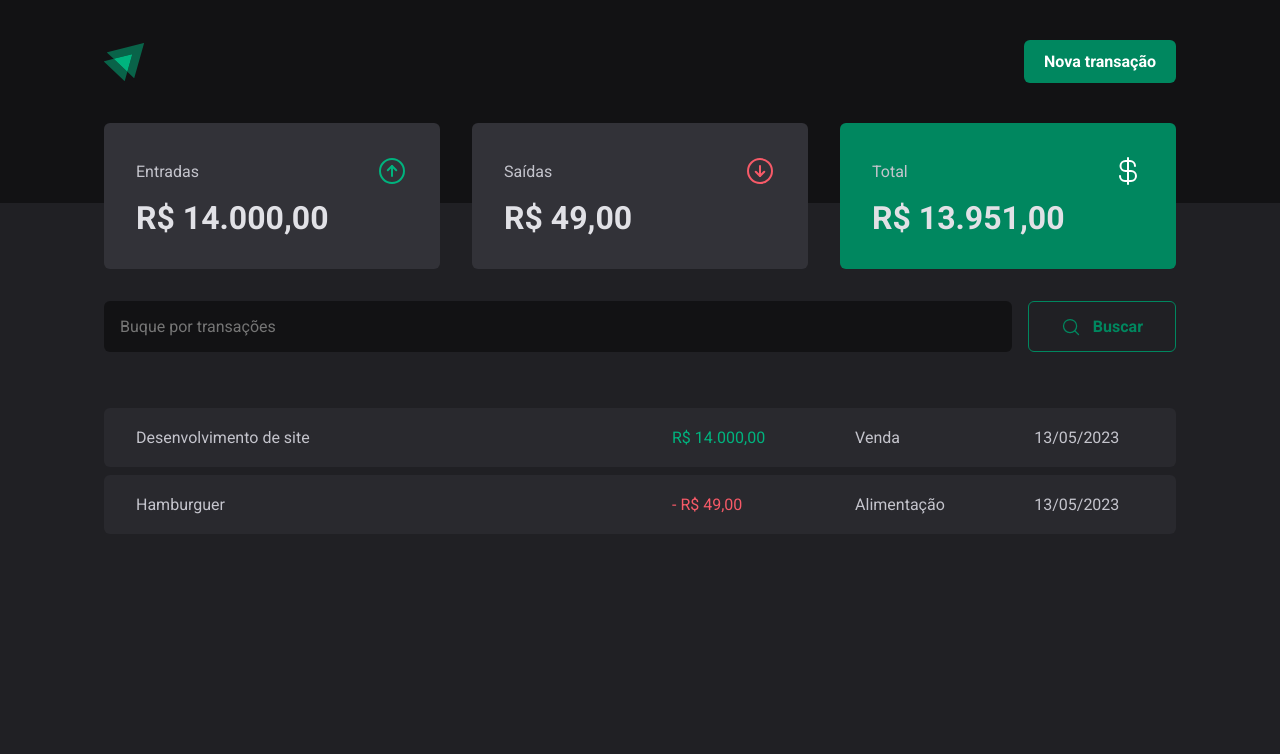
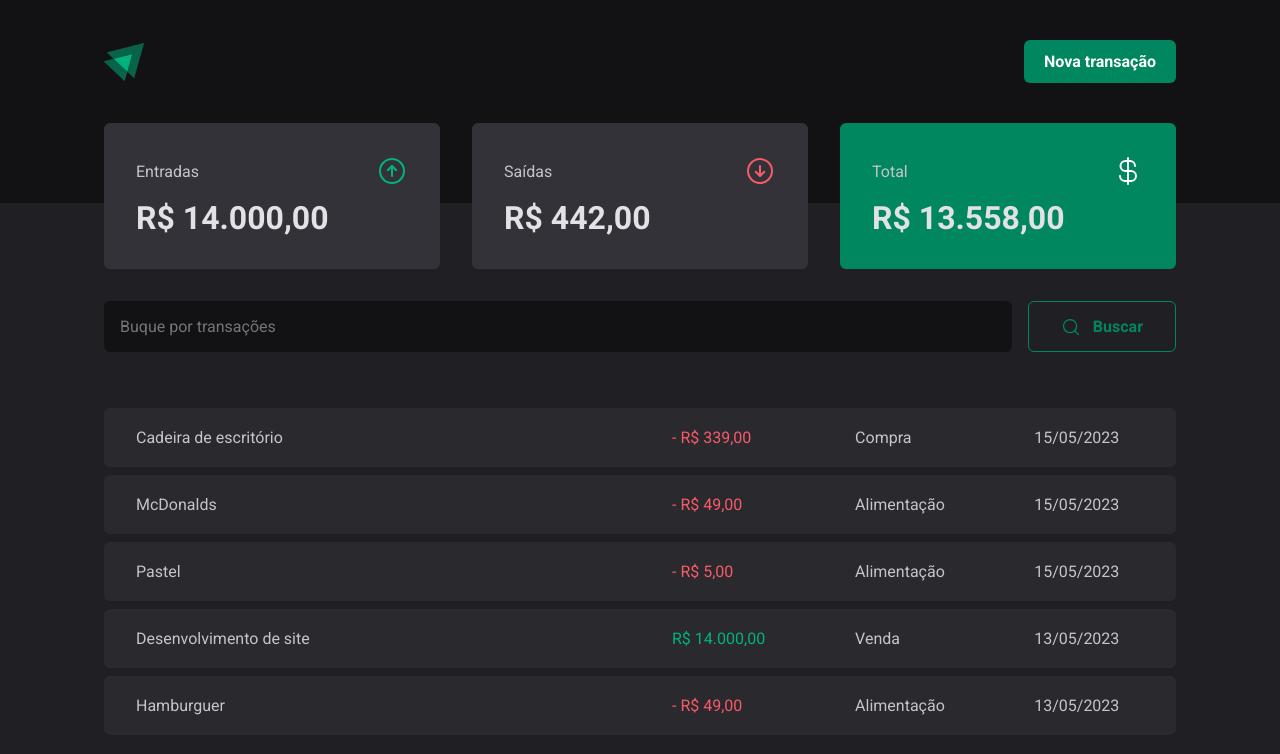
Before and after one commit to andersonwea/dt-money, a React (Vite) app: page / in a window 1280 px wide. Shown: the top 754 px of the page. Built offline with nearby package versions, Linux system fonts and the light colour scheme; data requests are answered from the project's data file.

Commit message:
Conexão com a API - Criando nova transação

```diff
--- a/server.json
+++ b/server.json
@@ -15,6 +15,30 @@
       "category": "Alimentação",
       "price": 49,
       "createdAt": "2023-05-13T16:30:05.661Z"
+    },
+    {
+      "description": "Pastel",
+      "price": 5,
+      "category": "Alimentação",
+      "type": "outcome",
+      "createdAt": "2023-05-15T21:03:16.488Z",
+      "id": 3
+    },
+    {
+      "description": "McDonalds",
+      "price": 49,
+      "category": "Alimentação",
+      "type": "outcome",
+      "createdAt": "2023-05-15T21:22:14.082Z",
+      "id": 4
+    },
+    {
+      "description": "Cadeira de escritório",
+      "price": 339,
+      "category": "Compra",
+      "type": "outcome",
+      "createdAt": "2023-05-15T21:37:01.862Z",
+      "id": 5
     }
   ]
 }
--- a/src/components/Header/NewTransactionModal/index.tsx
+++ b/src/components/Header/NewTransactionModal/index.tsx
@@ -11,28 +11,34 @@ import { ArrowCircleDown, ArrowCircleUp, X } from 'phosphor-react'
 
 import { Controller, useForm } from 'react-hook-form'
 import * as z from 'zod'
+import { useContext } from 'react'
+import { TransactionsContext } from '../../../contexts/TransactionsContext'
 
 const newFormTransactionSchemma = z.object({
   description: z.string(),
   price: z.number(),
   category: z.string(),
   type: z.enum(['income', 'outcome']),
+  createdAt: z.date(),
 })
 
-type NewFormTransactionForm = z.infer<typeof newFormTransactionSchemma>
+type NewTransactionFormInputs = z.infer<typeof newFormTransactionSchemma>
 
 export function NewTransactionModal() {
   const {
+    reset,
     control,
     register,
     handleSubmit,
     formState: { isSubmitting },
-  } = useForm<NewFormTransactionForm>()
+  } = useForm<NewTransactionFormInputs>()
 
-  async function handleNewFormTransaction(data: NewFormTransactionForm) {
-    await new Promise((resolve) => setInterval(resolve, 2000))
+  const { createTransaction } = useContext(TransactionsContext)
 
-    console.log(data)
+  async function handleNewFormTransaction(data: NewTransactionFormInputs) {
+    await createTransaction(data)
+
+    reset()
   }
 
   return (
@@ -47,7 +53,11 @@ export function NewTransactionModal() {
             placeholder="Descrição"
             {...register('description')}
           />
-          <input type="number" placeholder="Preço" {...register('price')} />
+          <input
+            type="number"
+            placeholder="Preço"
+            {...register('price', { valueAsNumber: true })}
+          />
           <input
             type="text"
             placeholder="Categoria"
--- a/src/contexts/TransactionsContext.tsx
+++ b/src/contexts/TransactionsContext.tsx
@@ -1,5 +1,13 @@
 import { ReactNode, createContext, useEffect, useState } from 'react'
 import { api } from '../lib/api'
+
+interface NewTransactionInput {
+  description: string
+  type: string
+  category: string
+  price: number
+  createdAt: Date
+}
 
 interface Transaction {
   id: number
@@ -13,6 +21,7 @@ interface Transaction {
 interface TransactionsContextType {
   transactions: Transaction[]
   fetchTransactions: (query?: string) => Promise<void>
+  createTransaction: (data: NewTransactionInput) => Promise<void>
 }
 
 interface TransactionsProviderProps {
@@ -27,6 +36,8 @@ export function TransactionProvider({ children }: TransactionsProviderProps) {
   async function fetchTransactions(query?: string) {
     const response = await api.get('transactions', {
       params: {
+        _sort: 'createdAt',
+        _order: 'desc',
         q: query,
       },
     })
@@ -34,12 +45,28 @@ export function TransactionProvider({ children }: TransactionsProviderProps) {
     setTransactions(response.data)
   }
 
+  async function createTransaction(data: NewTransactionInput) {
+    const { description, price, category, type } = data
+
+    const response = await api.post('transactions', {
+      description,
+      price,
+      category,
+      type,
+      createdAt: new Date(),
+    })
+
+    setTransactions((state) => [response.data, ...state])
+  }
+
   useEffect(() => {
     fetchTransactions()
   }, [])
 
   return (
-    <TransactionsContext.Provider value={{ transactions, fetchTransactions }}>
+    <TransactionsContext.Provider
+      value={{ transactions, fetchTransactions, createTransaction }}
+    >
       {children}
     </TransactionsContext.Provider>
   )
```
